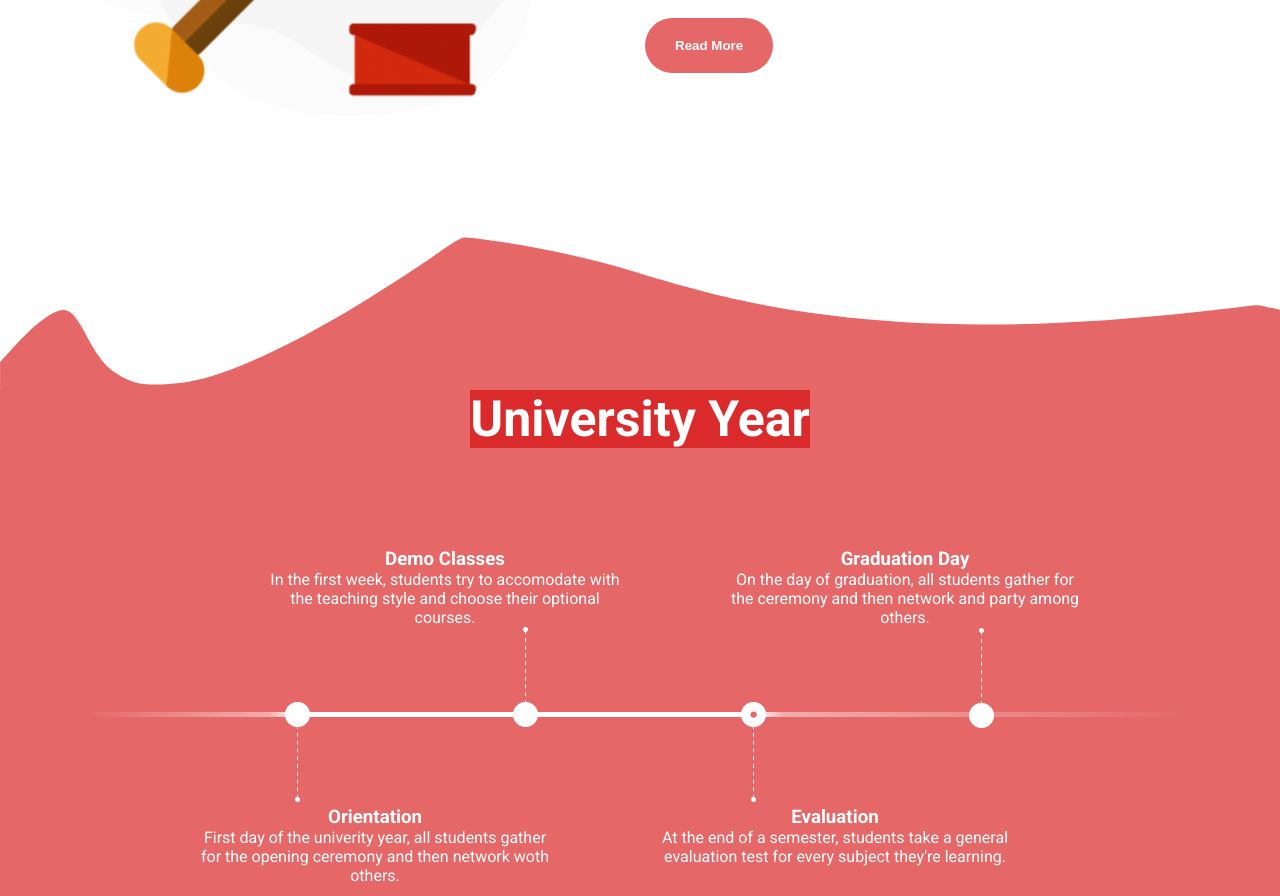
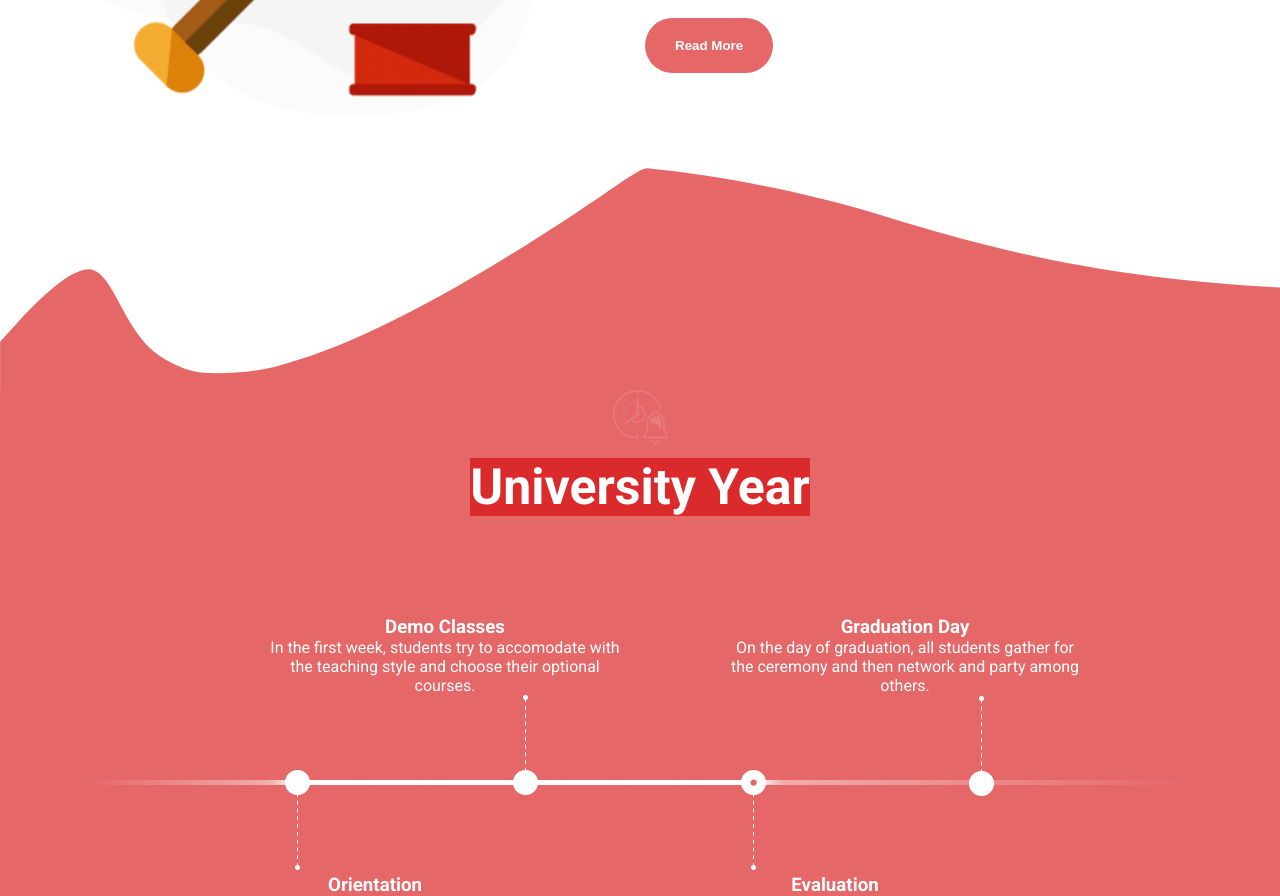
Before and after one commit to bertoldimatteo/proj-html-vuejs, a Vue app: page / in a window 1280 px wide. Shown: the part 2560-3456 px from the top of the page. Built offline with nearby package versions, Linux system fonts and the light colour scheme.

Commit message:
lavoro parte centrale

```diff
--- a/src/components/mainComponents/baseMain.vue
+++ b/src/components/mainComponents/baseMain.vue
@@ -73,6 +73,7 @@
                 <section class="middle-section">
                     <div class="container-lg">
                         <div class="top-info">
+                            <img class="info-image" src="../../assets/reference/img/Clock-and-Bell.png" alt="clico-bell-image">
                             <h2><mark class="highlight">University Year</mark></h2>
                             <div class="paragraph top-paragraph">
                                 <div class="par-one container-p-nm">
@@ -241,14 +242,16 @@ export default {
     text-align: center;
 }
 .top-info h2 {
-    margin: 100px 0;
+    margin: 10px 0 100px 0;
 }
 .wave-bg-top {
     position: absolute;
-    top: -180px;
+    top: -260px;
     width: 100%;
-    height: 180px;
+    height: 260px;
     background-image: url('../../assets/reference/svg/svg-0.svg');
+    background-repeat: no-repeat;
+    background-size: cover;
 }
 .wave-bg-btm {
     position: absolute;
@@ -257,4 +260,7 @@ export default {
     height: 150px;
     background-image: url('../../assets/reference/svg/svg-1.svg');
 }
+.info-image {
+    width: 55px;
+}
 </style>
```
